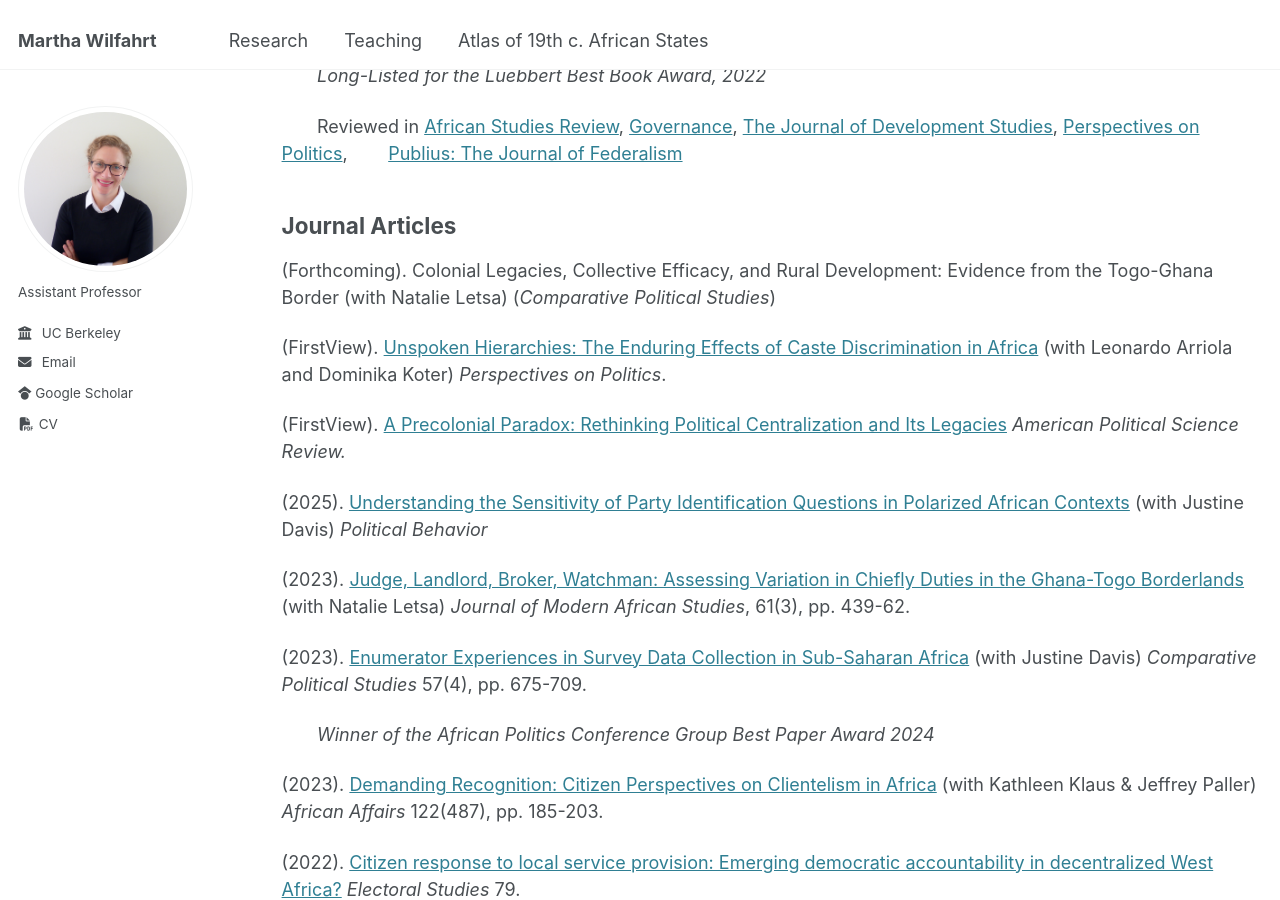
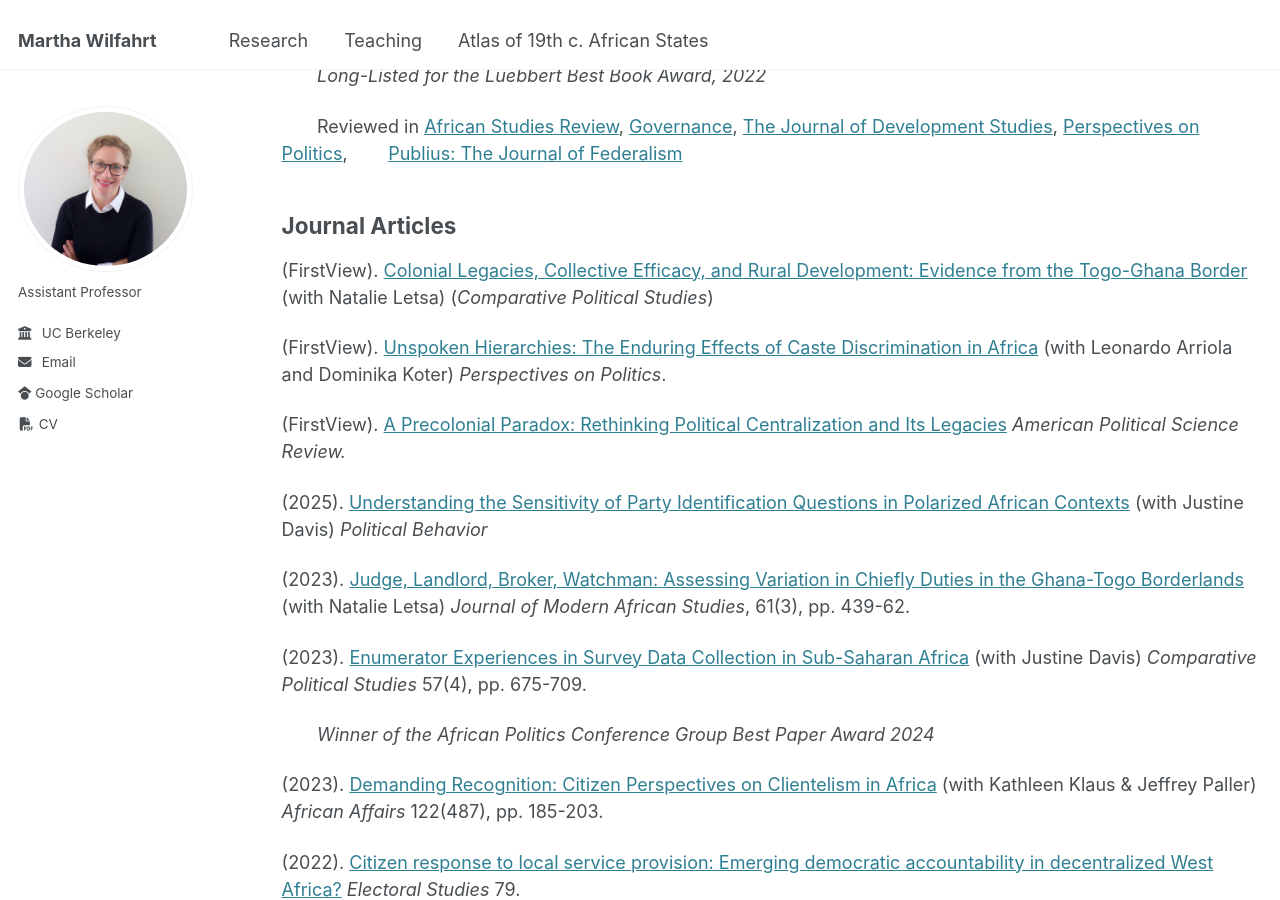
Before and after one commit to martha-wilfahrt/martha-wilfahrt.github.io, a Jekyll site: the page built from _pages/research.md, in a window 1280 px wide and 900 px high, scrolled down 340 px. Built offline with Jekyll 4.4.1, drawn with Linux system fonts in a browser that asks for light colours; part of the change alters nothing that is shown.

Commit message:
Update research.md

```diff
--- a/_pages/research.md
+++ b/_pages/research.md
@@ -24,7 +24,9 @@ Book
 Journal Articles
 -------
 
-(Forthcoming). Colonial Legacies, Collective Efficacy, and Rural Development: Evidence from the Togo-Ghana Border (with Natalie Letsa) (_Comparative Political Studies_)
+(FirstView). [Colonial Legacies, Collective Efficacy, and Rural Development: Evidence from the Togo-Ghana Border] (with Natalie Letsa) (_Comparative Political Studies_)
+
+[Colonial Legacies, Collective Efficacy, and Rural Development: Evidence from the Togo-Ghana Border]: https://doi.org/10.1177/00104140261418613
 
 (FirstView). [Unspoken Hierarchies: The Enduring Effects of Caste Discrimination in Africa][] (with Leonardo Arriola and Dominika Koter) _Perspectives on Politics_.
 
```
